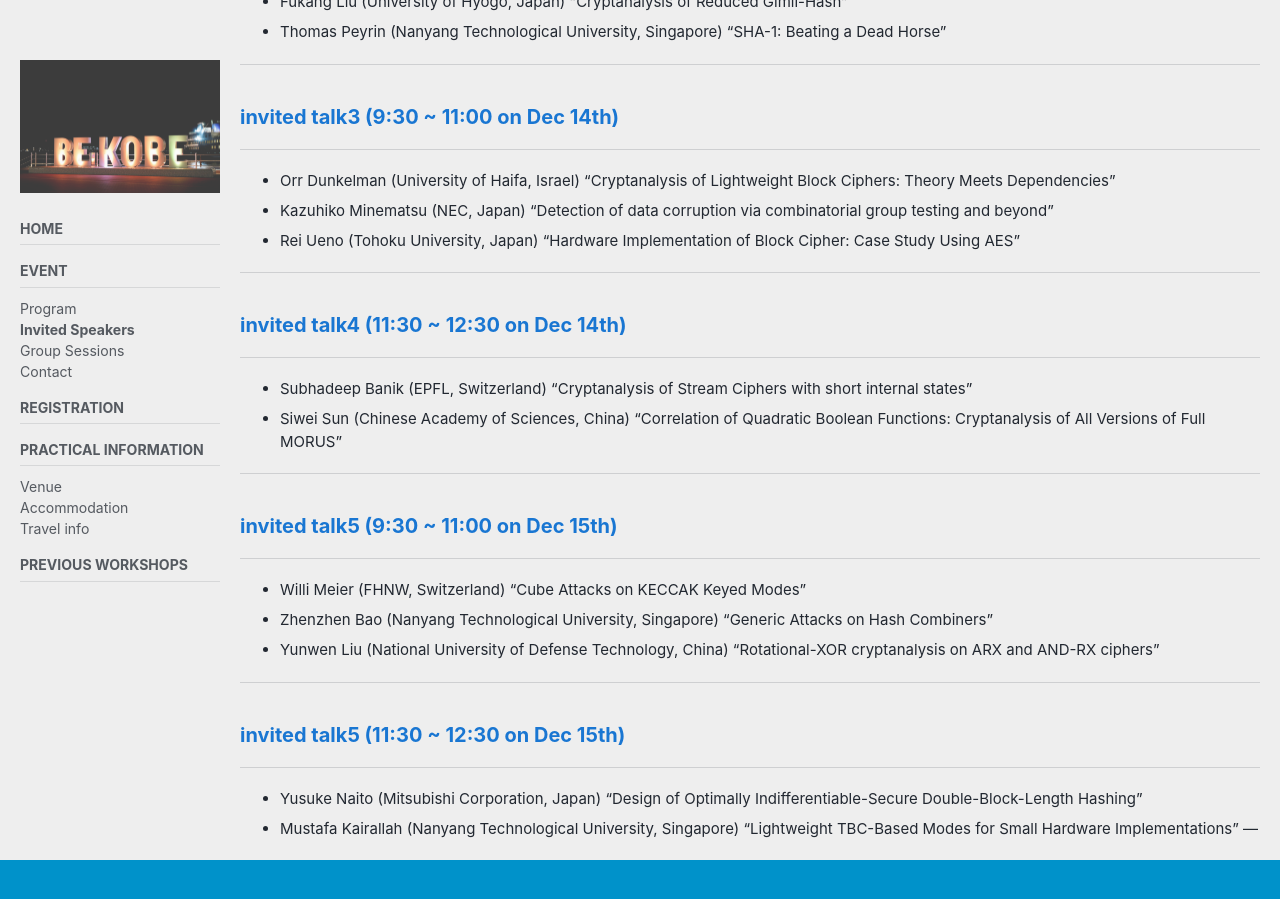
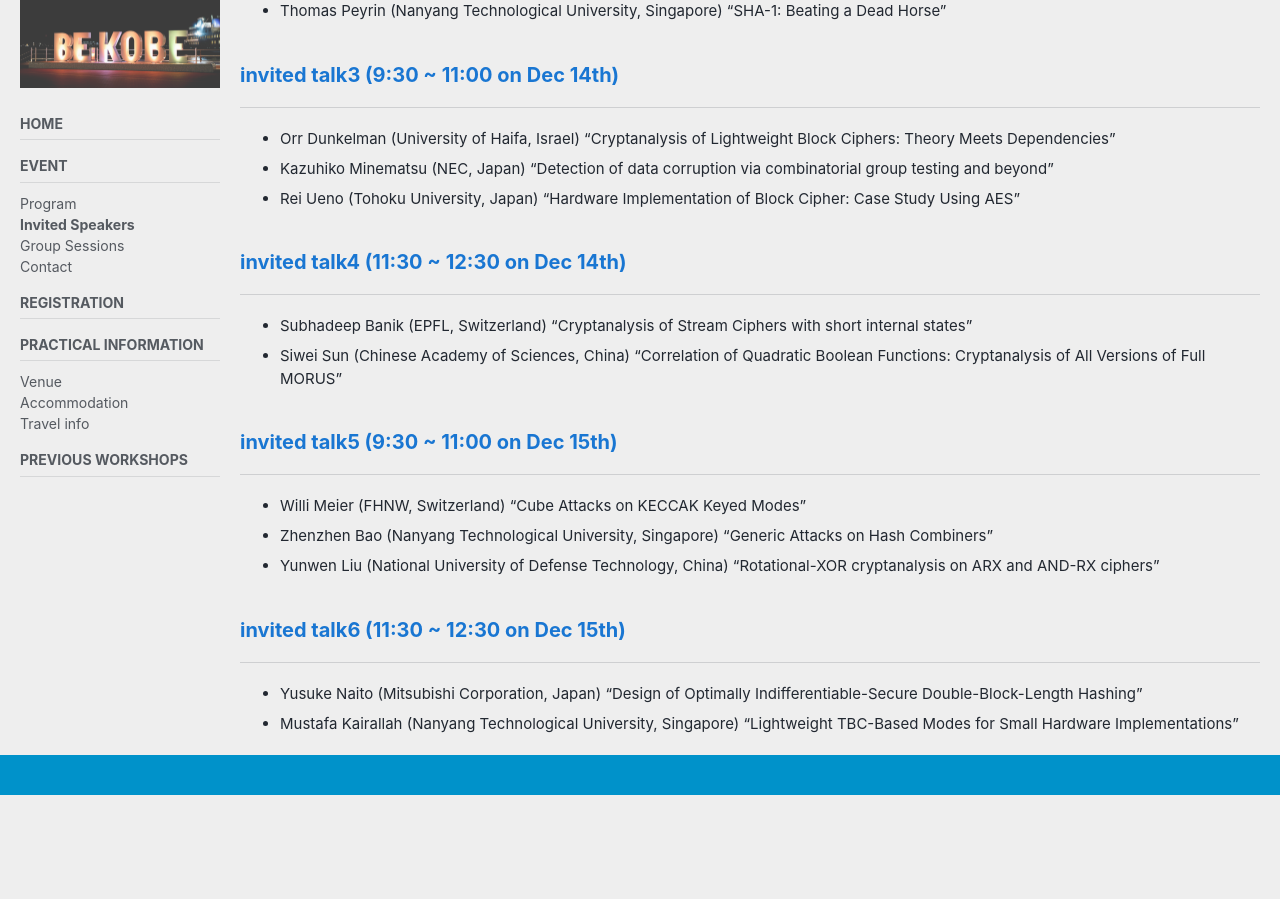
Before and after one commit to askworkshop/ask2019, a Jekyll site: the page built from invited.md, in a window 1280 px wide and 900 px high, scrolled down 470 px. Built offline with Jekyll 4.4.1, drawn with Linux system fonts in a browser that asks for light colours; cached includes are drawn as plain includes; nearby versions of some CDN libraries; our own code applies the rules of GitHub Pages for plain Markdown files; after the commit the page ends 1265 px from its top, so only the background shows below that.

Commit message:
minor change

```diff
--- a/invited.md
+++ b/invited.md
@@ -19,7 +19,6 @@ sidebar:
 - Akinori Hosoyamada (NTT, Japan)
   "Towards a better understanding of (post-)quantum security of symmetric key schemes"
 
----
 ### invited talk2 (11:30 ~ 12:30 on Dec 13th)
 ---
 - Fukang Liu (University of Hyogo, Japan)
@@ -27,7 +26,6 @@ sidebar:
 - Thomas Peyrin (Nanyang Technological University, Singapore)
   “SHA-1: Beating a Dead Horse”
 
----
 ### invited talk3 (9:30 ~ 11:00 on Dec 14th)
 ---
 - Orr Dunkelman (University of Haifa, Israel)
@@ -37,7 +35,6 @@ sidebar:
 - Rei Ueno (Tohoku University, Japan)
   "Hardware Implementation of Block Cipher: Case Study Using AES"
 
----
 ### invited talk4 (11:30 ~ 12:30 on Dec 14th)
 ---
 - Subhadeep Banik (EPFL, Switzerland)
@@ -45,7 +42,6 @@ sidebar:
 - Siwei Sun (Chinese Academy of Sciences, China)
  "Correlation of Quadratic Boolean Functions: Cryptanalysis of All Versions of Full MORUS"
 
----
 ### invited talk5 (9:30 ~ 11:00 on Dec 15th)
 ---
 - Willi Meier (FHNW, Switzerland)
@@ -55,11 +51,9 @@ sidebar:
 - Yunwen Liu (National University of Defense Technology, China)
   “Rotational-XOR cryptanalysis on ARX and AND-RX ciphers”
 
----
-### invited talk5 (11:30 ~ 12:30 on Dec 15th)
+### invited talk6 (11:30 ~ 12:30 on Dec 15th)
 ---
 - Yusuke Naito (Mitsubishi Corporation, Japan)
   "Design of Optimally Indifferentiable-Secure Double-Block-Length Hashing"
 - Mustafa Kairallah (Nanyang Technological University, Singapore)
   "Lightweight TBC-Based Modes for Small Hardware Implementations"
----
```
